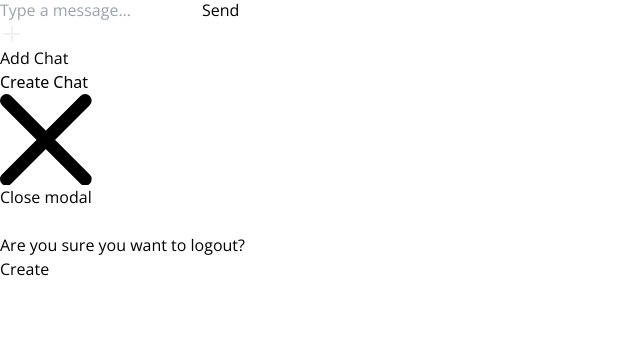
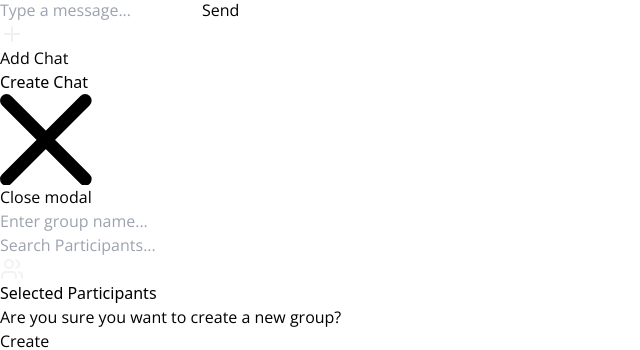
Before and after one commit to Shubhanker01/Merchant-System, a React (Vite) app in the folder Frontend/merchant-client/: page /main-app/1/message in a window 1280 px wide. Shown: the part 570-920 px from the top of the page, without its empty margins (0-640 px from the left). Before the commit the page ends 851 px from the top, so only its background shows below. Built offline with nearby package versions, Linux system fonts and the light colour scheme; no server answers.

Commit message:
Created chat modal + Participants

```diff
--- /dev/null
+++ b/Frontend/merchant-client/src/Components/Main App/Participants.jsx
@@ -0,0 +1,18 @@
+import React from 'react'
+import { User, X } from 'lucide-react'
+
+function Participants() {
+    return (
+        <>
+            <div className='bg-slate-700 text-gray-100 rounded-xl flex justify-between m-2'>
+                <User color="#ded4d4" className='m-2' />
+                <p className='m-2'>Serenity14</p>
+                <button className='justify-self-end'>
+                    <X color="#ded4d4" />
+                </button>
+            </div>
+        </>
+    )
+}
+
+export default Participants
--- a/Frontend/merchant-client/src/Components/Popup/CreateChatModal.jsx
+++ b/Frontend/merchant-client/src/Components/Popup/CreateChatModal.jsx
@@ -1,12 +1,15 @@
-import React from 'react'
+import React, { useState } from 'react'
+import { Users } from 'lucide-react'
+import Participants from '../Main App/Participants'
 
 function CreateChatModal({ modal, setModal }) {
+    const [selectedParticipants, setSelectedParticipants] = useState([])
     return (
         <>
-            <div id="create-chat-modal" tabIndex="-1" className={`fixed ${modal == true ? `block` : `hidden`}  z-50 inset-0 bg-gray-900 bg-opacity-60 overflow-y-auto h-full w-full px-4`}>
-                <div className="relative p-4 w-full max-w-md max-h-full m-[0px_auto]">
+            <div id="create-chat-modal" tabIndex="-1" className={`fixed ${modal == true ? `block` : `hidden`} z-50 inset-0 bg-opacity-60 overflow-y-auto h-full w-full px-4`}>
+                <div className="relative p-4 w-[90%] max-h-full m-[50px_auto]">
 
-                    <div className="relative bg-gray-800 rounded-lg shadow">
+                    <div className="relative bg-[#282828] w-[100%] rounded-lg shadow">
 
                         <div className="flex items-center justify-between p-4 md:p-5 border-b rounded-t dark:border-gray-600">
                             <h3 className="text-lg font-semibold text-gray-100 dark:text-white">
@@ -21,10 +24,20 @@ function CreateChatModal({ modal, setModal }) {
 
                         </div>
                         <div>
-                            <input type='text' className='bg-gray-600'></input>
+                            <input type='text' className='bg-gray-600 text-gray-100 w-[90%] m-4 rounded-md p-4 border-solid border-2 border-gray-200' placeholder='Enter group name...'></input>
+                        </div>
+                        <div>
+                            <input type='text' className='bg-gray-600 text-gray-100 w-[90%] m-4 rounded-md p-4 border-solid border-2 border-gray-200' placeholder='Search Participants...'></input>
+                        </div>
+                        <div className='flex m-4'>
+                            <Users color="#f4f1f1" />
+                            <h2 className='text-gray-100 font-bold ml-4'>Selected Participants</h2>
+                        </div>
+                        <div className='m-4 grid grid-cols-4'>
+
                         </div>
                         <div className='p-5'>
-                            <p>Are you sure you want to logout?</p>
+                            <p className='text-gray-100'>Are you sure you want to create a new group?</p>
                             <button type="button" className="mt-4 text-white inline-flex items-center bg-blue-700 hover:bg-blue-800 focus:ring-4 focus:outline-none focus:ring-red-300 font-medium rounded-lg text-sm px-5 py-2.5 text-center">
                                 Create
                             </button>
```
